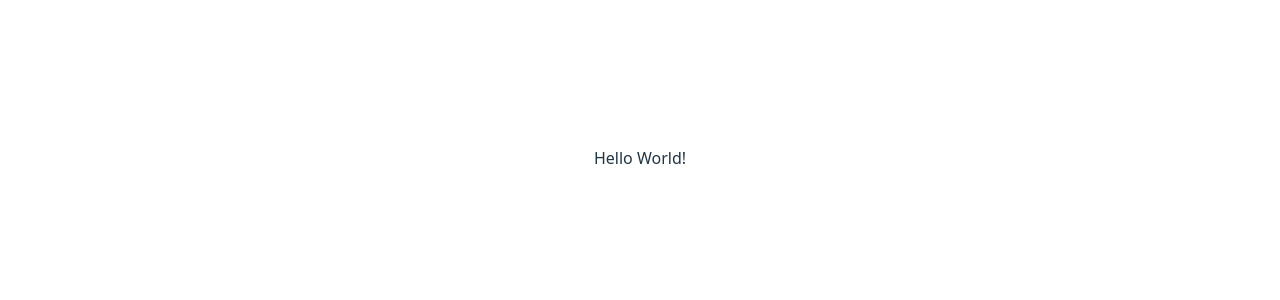
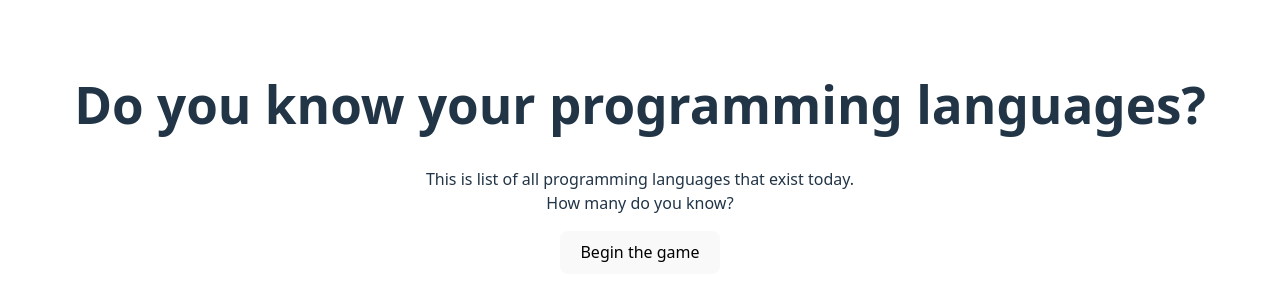
Before and after one commit to Spiderasasen/How-many-programming-languages-do-you-know-, a React (Vite) app in the folder game/: page / in a window 1280 px wide. Shown: the part 242-542 px from the top of the page. Built offline with nearby package versions, Linux system fonts and the light colour scheme.

Commit message:
made the basic layout of the main hud

```diff
--- a/game/src/pages/Home.jsx
+++ b/game/src/pages/Home.jsx
@@ -3,7 +3,9 @@ import {useState, useEffect} from 'react'
 function Home(){
     return(
       <div>
-          <p>Hello World!</p>
+          <h1>Do you know your programming languages?</h1>
+          <p>This is  list of all programming languages that exist today.<br/>How many do you know?</p>
+          <button>Begin the game</button>
       </div>
     );
 }
```
